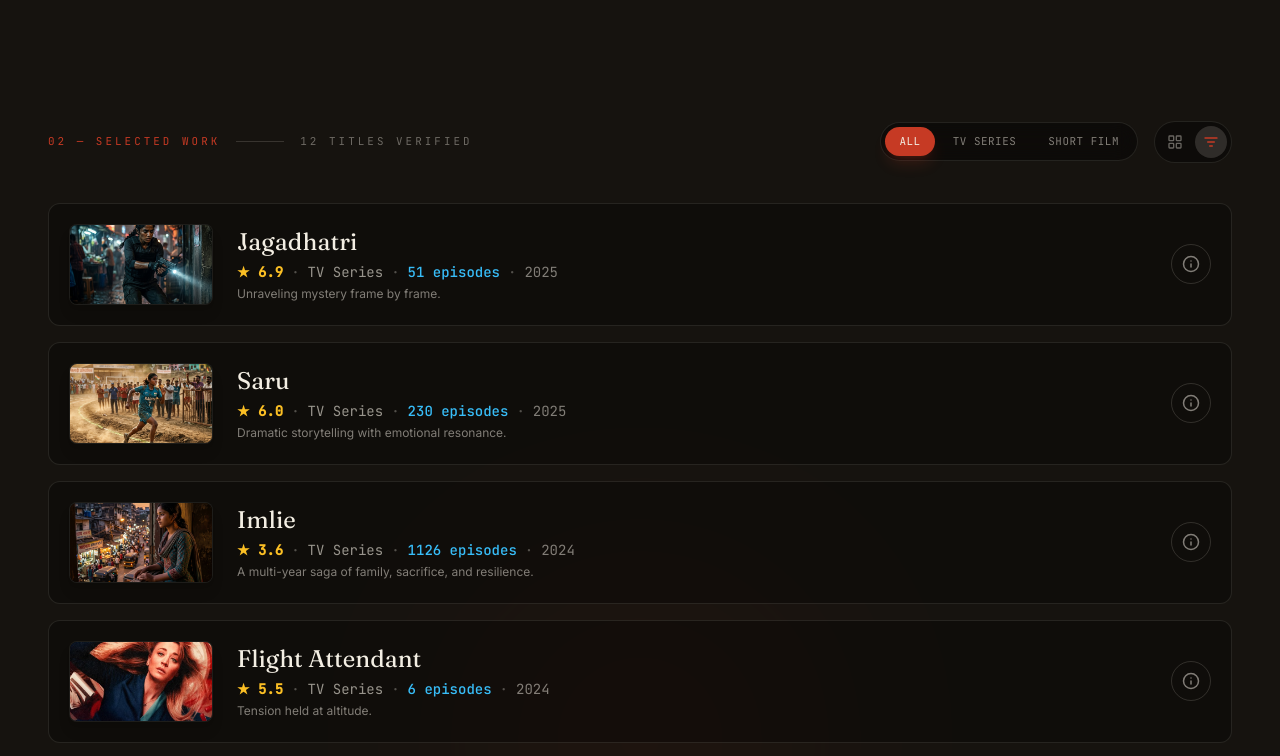
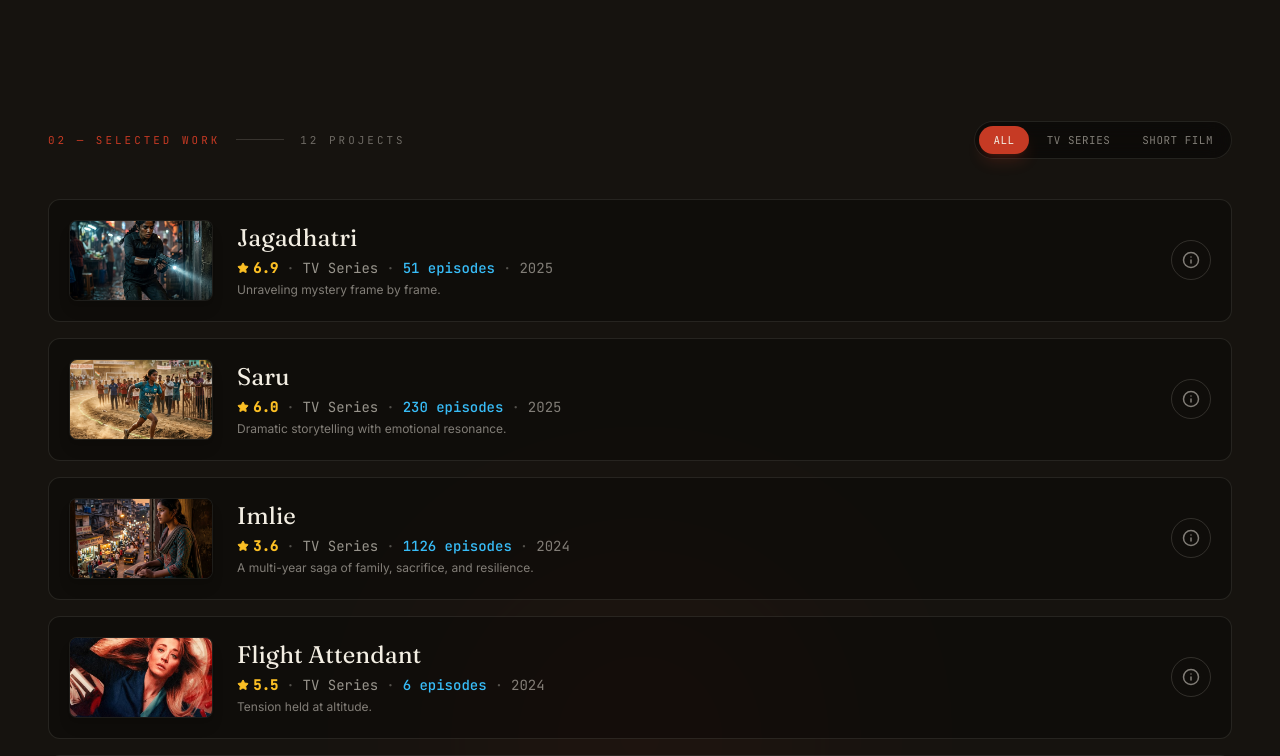
Before and after one commit to akashveritos-dot/collegeage.portfolio, a Next.js app: page / in a window 1280 px wide. Shown: the part 1760-2516 px from the top of the page. Built offline with nearby package versions, Linux system fonts and the light colour scheme.

Commit message:
Convert Selected Work to pure single-column IMDb list view layout

```diff
--- a/components/sections/Work.tsx
+++ b/components/sections/Work.tsx
@@ -2,18 +2,16 @@
 
 import { useState } from "react";
 import Image from "next/image";
-import { AnimatePresence, motion } from "framer-motion";
-import { Info, LayoutGrid, ListFilter, Star, Film, Sparkles } from "lucide-react";
+import { AnimatePresence } from "framer-motion";
+import { Info, Star, Film } from "lucide-react";
 import { projects } from "@/data/site";
 import { Reveal } from "@/components/motion/Reveal";
 import ProjectModal from "@/components/ui/ProjectModal";
-import type { Project } from "@/types";
 
 export default function Work() {
   const [active, setActive] = useState<number | null>(null);
   const [hovered, setHovered] = useState<number | null>(null);
   const [selectedFormat, setSelectedFormat] = useState<string>("ALL");
-  const [viewMode, setViewMode] = useState<"grid" | "list">("list");
 
   const formats = ["ALL", "TV Series", "Short Film"];
 
@@ -37,7 +35,7 @@ export default function Work() {
       id="work"
       className="relative bg-graphite py-16 text-ivory sm:py-24 lg:py-32"
     >
-      {/* Background ambient lighting */}
+      {/* Subtle ambient glow */}
       <div
         aria-hidden
         className="pointer-events-none absolute left-1/2 top-1/4 h-[500px] w-[500px] -translate-x-1/2 rounded-full opacity-10 blur-[120px]"
@@ -55,13 +53,12 @@ export default function Work() {
             </span>
             <span className="h-px w-12 bg-ivory/15" />
             <span className="font-mono text-[0.68rem] uppercase tracking-label text-ivory/40">
-              {projects.length} Titles Verified
+              {String(projects.length).padStart(2, "0")} Projects
             </span>
           </div>
 
-          {/* Format Filters & View Toggle */}
-          <div className="flex flex-wrap items-center justify-between gap-4 sm:justify-end">
-            <div className="flex items-center gap-1 rounded-full border border-ivory/10 bg-black/40 p-1 backdrop-blur-md">
+          {/* Format Filter Tabs */}
+          <div className="flex items-center gap-1 rounded-full border border-ivory/10 bg-black/40 p-1 backdrop-blur-md self-start sm:self-auto">
             {formats.map((fmt) => (
               <button
                 key={fmt}
@@ -77,110 +74,9 @@ export default function Work() {
               </button>
             ))}
           </div>
-
-            <div className="hidden sm:flex items-center gap-1 rounded-full border border-ivory/10 bg-black/40 p-1">
-              <button
-                type="button"
-                onClick={() => setViewMode("grid")}
-                aria-label="Grid view"
-                className={`rounded-full p-2 transition-colors ${
-                  viewMode === "grid" ? "bg-ivory/15 text-reel" : "text-ivory/40 hover:text-ivory"
-                }`}
-              >
-                <LayoutGrid size={16} />
-              </button>
-              <button
-                type="button"
-                onClick={() => setViewMode("list")}
-                aria-label="List view"
-                className={`rounded-full p-2 transition-colors ${
-                  viewMode === "list" ? "bg-ivory/15 text-reel" : "text-ivory/40 hover:text-ivory"
-                }`}
-              >
-                <ListFilter size={16} />
-              </button>
-            </div>
-          </div>
         </Reveal>
 
-        {/* GRID VIEW */}
-        {viewMode === "grid" ? (
-          <div className="grid grid-cols-1 gap-6 sm:grid-cols-2 lg:grid-cols-3 xl:grid-cols-4">
-            {filteredProjects.map((project, i) => (
-              <Reveal key={project.slug} delay={i * 0.05}>
-                <div
-                  onClick={() => openBySlug(project.slug)}
-                  className="group cursor-pointer relative flex flex-col overflow-hidden rounded-xl border border-ivory/10 bg-black/40 transition-all duration-500 hover:-translate-y-1.5 hover:border-reel/50 hover:shadow-2xl hover:shadow-reel/10"
-                >
-                  {/* Poster Container */}
-                  <div className="relative aspect-[3/4] w-full overflow-hidden bg-black/80">
-                    {project.cover ? (
-                      <Image
-                        src={project.cover}
-                        alt={`${project.title} poster frame`}
-                        fill
-                        sizes="(max-width: 640px) 100vw, (max-width: 1024px) 50vw, 25vw"
-                        className="object-cover transition-transform duration-700 group-hover:scale-105"
-                      />
-                    ) : (
-                      <div className="absolute inset-0 flex flex-col items-center justify-center bg-black/80 font-mono text-xs text-ivory/40">
-                        <Film className="mb-2 text-reel opacity-50" size={24} />
-                        <span>POSTER ARCHIVE</span>
-                      </div>
-                    )}
-
-                    {/* Gradient overlay */}
-                    <div className="absolute inset-0 bg-gradient-to-t from-black via-black/20 to-black/30 opacity-70 group-hover:opacity-40 transition-opacity duration-300" />
-
-                    {/* Top Badges */}
-                    <div className="absolute left-3 top-3 right-3 flex items-center justify-between pointer-events-none">
-                      <span className="rounded-md border border-ivory/20 bg-black/60 px-2 py-0.5 font-mono text-[0.62rem] uppercase tracking-wider text-ivory/90 backdrop-blur-md">
-                        {project.year}
-                      </span>
-
-                      {project.rating && (
-                        <span className="flex items-center gap-1 rounded-md border border-amber-500/30 bg-black/70 px-2 py-0.5 font-mono text-[0.68rem] font-bold text-amber-400 backdrop-blur-md">
-                          <Star size={11} fill="currentColor" /> {project.rating}
-                        </span>
-                      )}
-                    </div>
-
-                    {/* Quick View Button on Hover */}
-                    <div className="absolute inset-0 flex items-center justify-center opacity-0 group-hover:opacity-100 transition-opacity duration-300">
-                      <span className="inline-flex items-center gap-2 rounded-full border border-reel bg-reel/90 px-4 py-2 font-mono text-xs uppercase tracking-wider text-ivory shadow-xl backdrop-blur-sm transform scale-90 group-hover:scale-100 transition-transform duration-300">
-                        <Info size={14} /> Inspect Details
-                      </span>
-                    </div>
-                  </div>
-
-                  {/* Card Details Footer */}
-                  <div className="flex flex-1 flex-col justify-between p-5">
-                    <div>
-                      <div className="flex items-center justify-between font-mono text-[0.62rem] uppercase tracking-wider text-ivory/50">
-                        <span>{project.format}</span>
-                        {project.episodes && (
-                          <span className="text-sky-400 font-medium normal-case">{project.episodes}</span>
-                        )}
-                      </div>
-                      <h3 className="mt-1.5 font-display text-xl font-normal leading-snug text-ivory group-hover:text-reel transition-colors duration-300">
-                        {project.title}
-                      </h3>
-                      <p className="mt-1 line-clamp-2 text-xs leading-relaxed text-ivory/60">
-                        {project.tagline}
-                      </p>
-                    </div>
-
-                    <div className="mt-4 flex items-center justify-between border-t border-ivory/10 pt-3 font-mono text-[0.65rem] uppercase tracking-wider text-ivory/40">
-                      <span>{project.role}</span>
-                      <span className="group-hover:translate-x-1 transition-transform duration-300 text-reel">→</span>
-                    </div>
-                  </div>
-                </div>
-              </Reveal>
-            ))}
-          </div>
-        ) : (
-          /* LIST VIEW */
+        {/* SINGLE-COLUMN IMDb-STYLE LIST VIEW */}
         <ul className="flex flex-col relative z-10 gap-4">
           {filteredProjects.map((project, i) => (
             <li
@@ -194,7 +90,7 @@ export default function Work() {
             >
               <Reveal>
                 <div className="flex items-center gap-4 sm:gap-6">
-                    {/* Scene Thumbnail */}
+                  {/* Poster Thumbnail (Left) */}
                   <button
                     type="button"
                     onClick={() => openBySlug(project.slug)}
@@ -203,19 +99,19 @@ export default function Work() {
                     {project.cover ? (
                       <Image
                         src={project.cover}
-                          alt={project.title}
+                        alt={`${project.title} poster frame`}
                         fill
                         sizes="144px"
                         className="object-cover"
                       />
                     ) : (
                       <div className="absolute inset-0 flex items-center justify-center bg-black/60 font-mono text-[0.6rem] text-ivory/40">
-                          NO POSTER
+                        <Film size={18} className="text-reel" />
                       </div>
                     )}
                   </button>
 
-                    {/* Details Center */}
+                  {/* Details (Center) */}
                   <div className="flex-1 min-w-0">
                     <button
                       type="button"
@@ -227,13 +123,14 @@ export default function Work() {
                       </h3>
                     </button>
 
+                    {/* Metadata Row: Rating, Format, Episodes, Year */}
                     <div className="flex flex-wrap items-center gap-2 mt-1 font-mono text-xs sm:text-sm">
                       {project.rating && (
                         <span className="flex items-center gap-1 text-amber-400 font-semibold">
-                            ★ {project.rating}
+                          <Star size={12} fill="currentColor" /> {project.rating}
                         </span>
                       )}
-                        <span className="text-ivory/30">·</span>
+                      {project.rating && <span className="text-ivory/30">·</span>}
                       <span className="text-ivory/60">{project.format}</span>
                       {project.episodes && (
                         <>
@@ -250,7 +147,7 @@ export default function Work() {
                     </p>
                   </div>
 
-                    {/* Action Button Right */}
+                  {/* Info Icon Controls (Right) */}
                   <button
                     type="button"
                     onClick={() => openBySlug(project.slug)}
@@ -264,7 +161,6 @@ export default function Work() {
             </li>
           ))}
         </ul>
-        )}
       </div>
 
       {/* Project Details Modal */}
```
Lines whose indentation alone changed are shown as unchanged.
